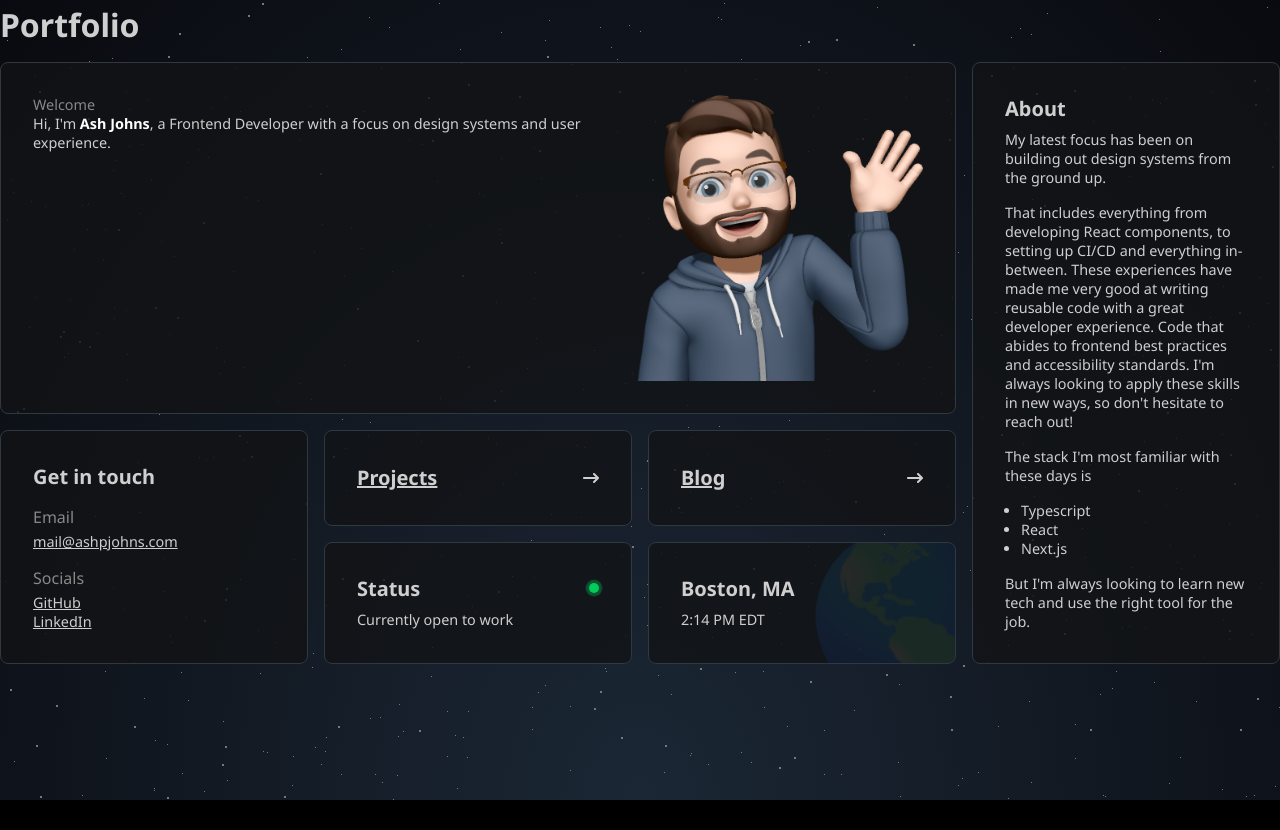
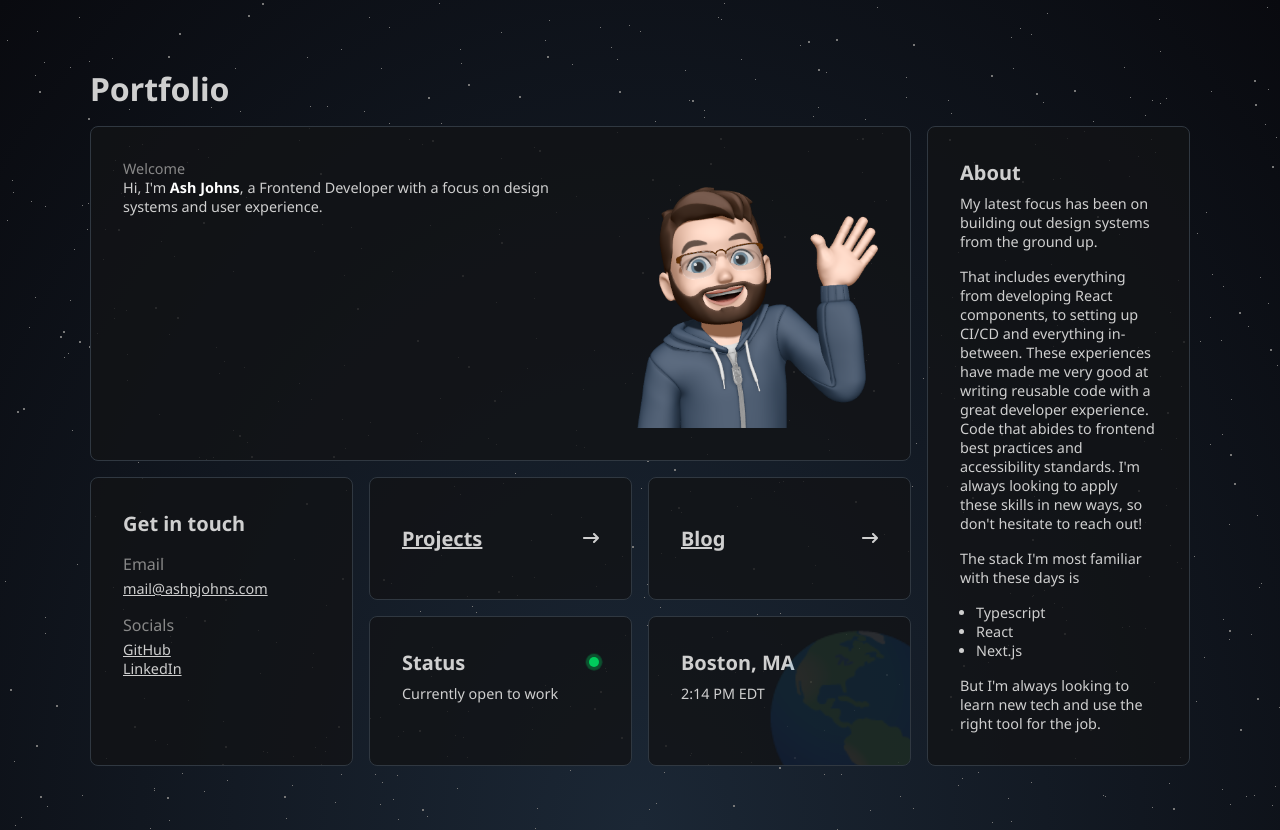
Before and after one commit to APJohns/portfolio-next, a Next.js app: page / in a window 1280 px wide. Before the commit the page ends 800 px from the top, so only its background shows below. Built offline with nearby package versions, Linux system fonts and the light colour scheme.

Commit message:
use app-width class

```diff
--- a/app/page.tsx
+++ b/app/page.tsx
@@ -7,7 +7,7 @@ import './page.scss';
 
 export default function Home() {
   return (
-    <main>
+    <main className="app-width">
       <div className="grid">
         <h1>Portfolio</h1>
         <div className="cell intro">
```
